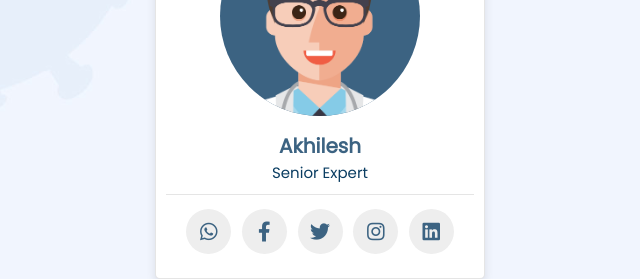
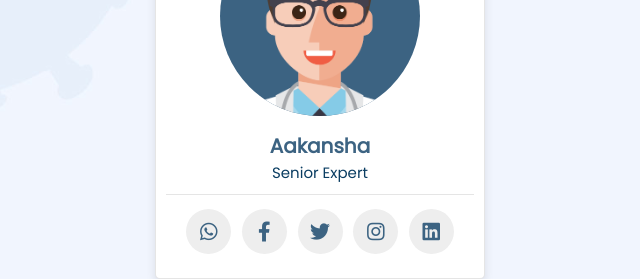
Before and after one commit to abhinav101901/covid19, a plain HTML site: page index.html in a window 1280 px wide. Shown: the part 4480-4759 px from the top of the page, 320-960 px from the left. Drawn offline with nearby package versions, Linux system fonts and the light colour scheme.

Commit message:
Update index.html

```diff
--- a/index.html
+++ b/index.html
@@ -263,7 +263,7 @@
 
         <div class="box">
             <img src="images/doc3.png" alt="">
-            <h3>akhilesh</h3>
+            <h3>aakansha</h3>
             <span>senior expert</span>
             <div class="share">
                 <a href="#" class="fab fa-whatsapp"></a>
```
